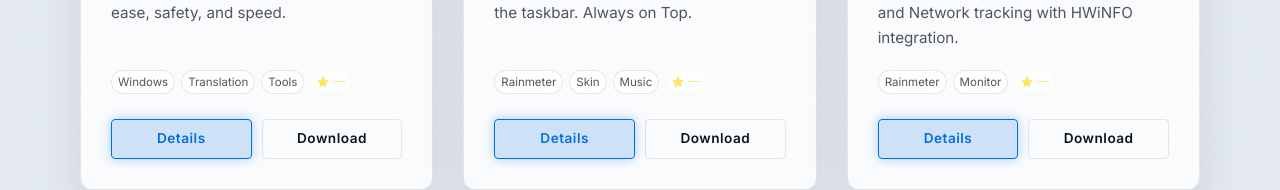
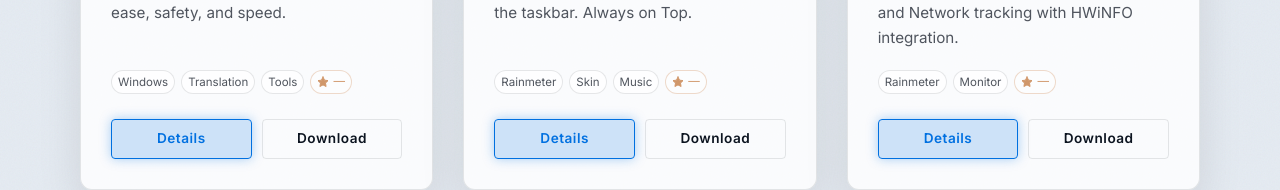
Before and after one commit to starzynhobr/stz-labs, a Next.js app: page / in a window 1280 px wide. Shown: the part 416-606 px from the top of the page. Built offline with nearby package versions, Linux system fonts and the light colour scheme; no server answers.

Commit message:
fix(ui): improve anchor scroll and star contrast

```diff
--- a/app/globals.css
+++ b/app/globals.css
@@ -18,6 +18,8 @@
     --accent: #0070E0;
     --accent-2: #0056B3;
     --accent-glow: rgba(0, 112, 224, 0.22);
+    --star-color: #B45309;
+    --star-border: rgba(180, 83, 9, 0.35);
     --bg: #E5EBF2;
     --bg2: #D8E1EC;
     --surface: rgba(255, 255, 255, 0.82);
@@ -47,6 +49,8 @@
     --border-hover: rgba(20, 212, 255, 0.4);
     --shadow: 0 24px 70px rgba(0, 0, 0, 0.55);
     --noise-opacity: 0.06;
+    --star-color: #FFD700;
+    --star-border: rgba(255, 215, 0, 0.3);
     --bg-layer-current:
         radial-gradient(1200px 600px at 15% -10%, color-mix(in srgb, var(--accent) 18%, transparent), transparent 70%),
         linear-gradient(160deg, #0A0D12, #070A0F);
@@ -58,6 +62,8 @@
     --accent: #FF5A1F;
     --accent-2: #2DE3FF;
     --accent-glow: rgba(255, 90, 31, 0.35);
+    --star-color: #FFD700;
+    --star-border: rgba(255, 215, 0, 0.3);
     --bg: #0B0D10;
     --bg2: #10141A;
     --surface: rgba(16, 20, 26, 0.9);
--- a/app/page.js
+++ b/app/page.js
@@ -34,7 +34,7 @@ export default function HomePage() {
             }}
         >
             <div className="container">
-                <section className="products">
+                <section className="products" id="produtos">
                     <Hero />
                     <div className="product-grid">
                         {projects.map((project) => (
--- a/components/Navbar.js
+++ b/components/Navbar.js
@@ -22,6 +22,22 @@ export default function Navbar() {
         setMenuOpen(false);
     };
 
+    const handleProjectsClick = (event) => {
+        handleNavClick();
+        if (typeof window === 'undefined') return;
+        if (event?.defaultPrevented) return;
+        if (event?.currentTarget?.getAttribute('href') !== '/#produtos') return;
+
+        const { pathname, hash } = window.location;
+        if (pathname === '/' && hash === '#produtos') {
+            event.preventDefault();
+            const target = document.getElementById('produtos');
+            if (target) {
+                target.scrollIntoView({ behavior: 'smooth', block: 'start' });
+            }
+        }
+    };
+
     return (
         <nav className="navbar">
             <div className="container">
@@ -44,7 +60,7 @@ export default function Navbar() {
                                     href={link.href}
                                     className={`nav-link${link.back ? ' nav-back-link' : ''}`}
                                     data-i18n={link.dataI18n}
-                                    onClick={handleNavClick}
+                                    onClick={link.href === '/#produtos' ? handleProjectsClick : handleNavClick}
                                 >
                                     {link.back && (
                                         <span className="back-link-arrow" aria-hidden="true">
--- a/components/RepoStats.js
+++ b/components/RepoStats.js
@@ -121,9 +121,7 @@ const RepoStats = ({
         ? stats.stars.toLocaleString('pt-BR')
         : '—';
     const releaseLabel = stats.releaseTag || '—';
-    const starStyle = Number.isFinite(stats.stars)
-        ? undefined
-        : { opacity: 0.6, borderColor: 'rgba(255, 215, 0, 0.2)' };
+    const starStyle = Number.isFinite(stats.stars) ? undefined : { opacity: 0.6 };
 
     if (variant === 'version') {
         return <p className="card-version">{releaseLabel}</p>;
@@ -147,8 +145,6 @@ const RepoStats = ({
                     alignItems: 'center',
                     gap: '4px',
                     lineHeight: 1,
-                    borderColor: 'rgba(255, 215, 0, 0.3)',
-                    color: '#ffd700',
                     ...starStyle,
                 }}
             >
--- a/css/style.css
+++ b/css/style.css
@@ -416,6 +416,10 @@ h1, h2, h3 { line-height: 1.2; letter-spacing: -0.5px; }
     transition-timing-function: var(--theme-ease-detail);
     transition-delay: 0s;
 }
+.tag.stars {
+    color: var(--star-color);
+    border-color: var(--star-border);
+}
 
 .card-actions { display: flex; gap: 10px; margin-top: auto; }
 
```
